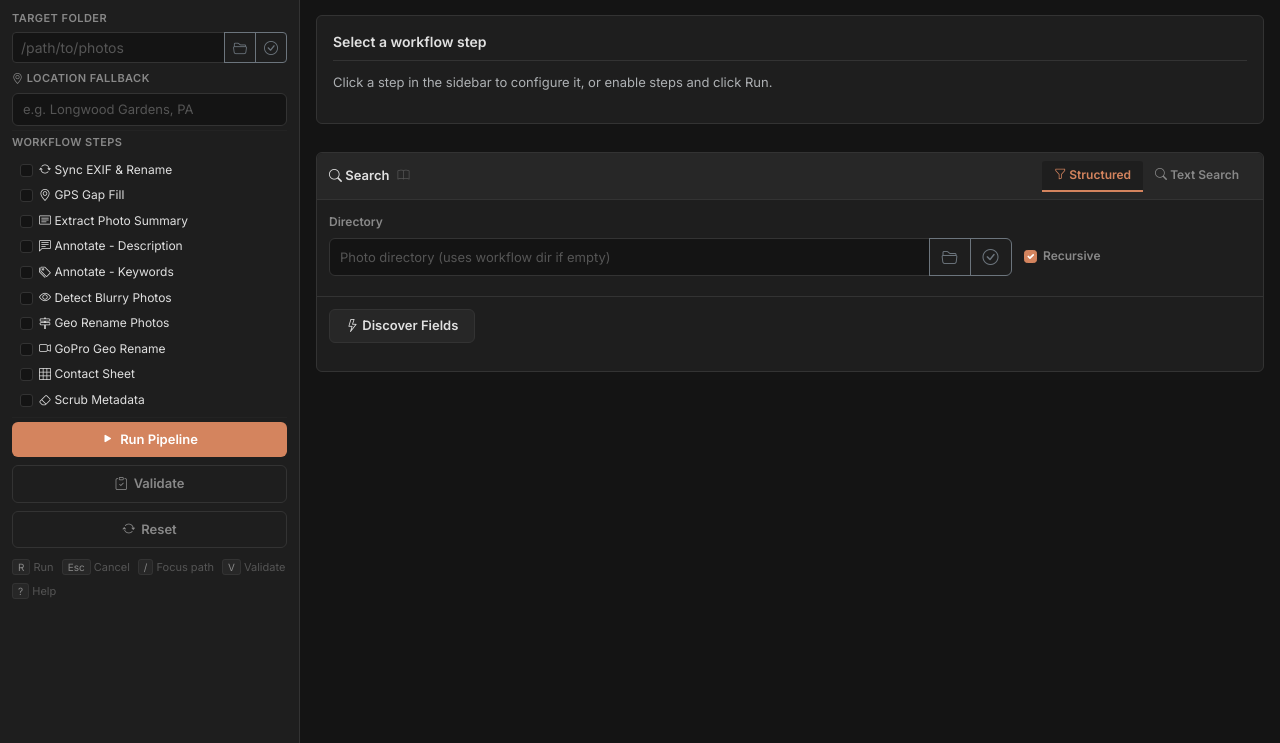
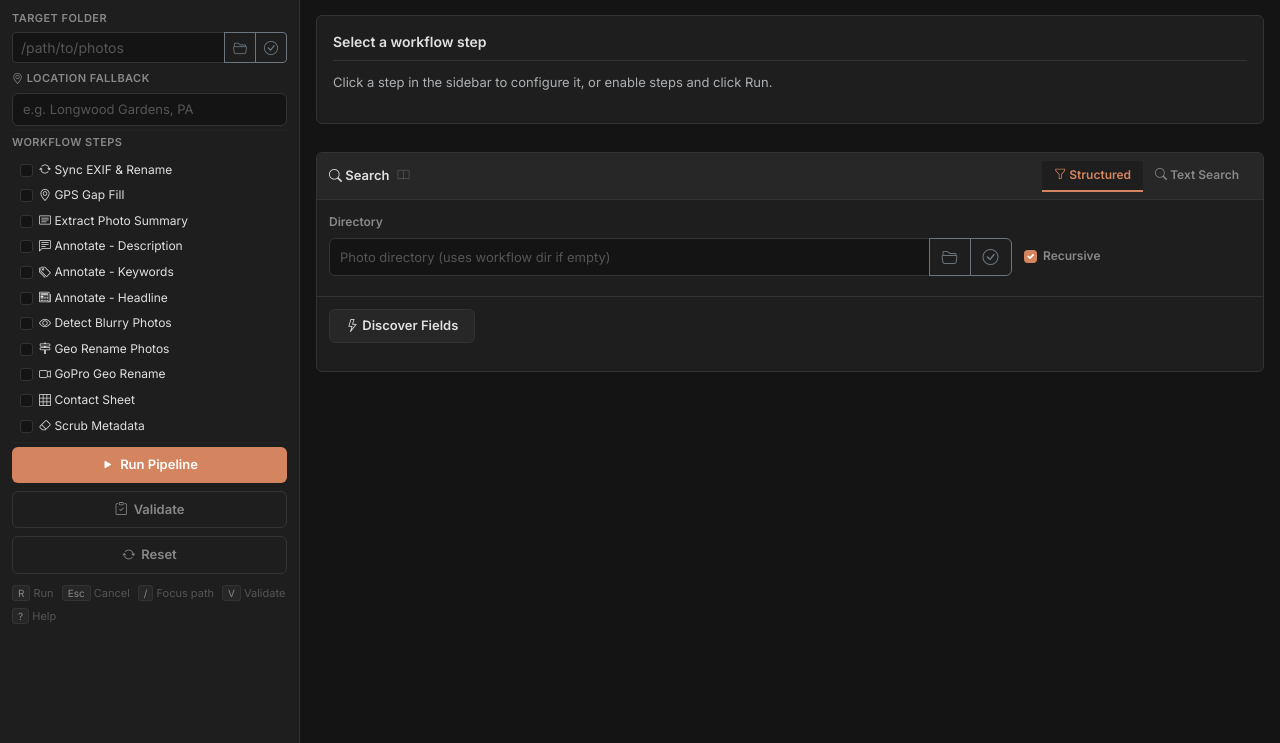
Before and after one commit to igoros777/photoshell, a Python web app: template ui/flask/templates/index.html in a window 1280 px wide. Shown: the part 57-800 px from the top of the page. Run offline with Jinja, Linux system fonts and the light colour scheme; the template is opened without the code that fills it, so the values that code supplies are empty; some libraries are stand-ins or nearby versions.

Commit message:
feat: add Annotate Headline workflow for IPTC Headline field
New --headline workflow in annotate_photos_with_ollama.sh generates
short, punchy headlines (8 words max) via Ollama and writes them to the
IPTC Headline metadata field. Skips files where the headline is already
populated, same pattern as the keywords workflow.

- New prompt file: annotate_photos_with_ollama.headline.prompts.txt
- New sidebar step "Annotate - Headline" with model/prompt/file config
- Step ordering: runs after Description (uses description context)
- Registered in constants.py (preflight, labels, tool deps, step order)
- Flask pipeline builder wires --headline flag with model/prompt options

Co-Authored-By: Claude Opus 4.6 (1M context) <noreply@anthropic.com>

```diff
--- /dev/null
+++ b/scripts/annotate_photos_with_ollama.headline.prompts.txt
@@ -0,0 +1,2 @@
+# Format: <integer>|<prompt text>
+1|Write a short, punchy headline (8 words max) for this photo. Capture the essence of the scene in the style of a newspaper photo caption. Location context: LOCATION. Return only the headline text — no quotes, no commentary.
--- a/ui/flask/functions/constants.py
+++ b/ui/flask/functions/constants.py
@@ -14,6 +14,7 @@ STEP_PREFLIGHT_LABELS = {
     "enable_extract_summary": "Extract Photo Summary",
     "enable_annotate_desc":   "Annotate (Description)",
     "enable_annotate_kw":     "Annotate (Keywords)",
+    "enable_annotate_hl":     "Annotate (Headline)",
     "enable_blur":            "Detect Blurry Photos",
     "enable_geo_rename":      "Geo Rename Photos",
     "enable_gopro":           "GoPro Geo Rename",
@@ -28,6 +29,7 @@ STEP_TOOL_DEPS = {
     "enable_extract_summary": ["exiftool", "curl", "jq"],
     "enable_annotate_desc":   ["exiftool", "ollama"],
     "enable_annotate_kw":     ["exiftool", "ollama"],
+    "enable_annotate_hl":     ["exiftool", "ollama"],
     "enable_blur":            ["exiftool", "imagemagick"],
     "enable_geo_rename":      ["exiftool", "curl", "jq"],
     "enable_gopro":           ["exiftool", "curl", "jq"],
@@ -47,7 +49,7 @@ TOOL_LABELS = {
 # Default step order (used when client doesn't send step_order).
 DEFAULT_STEP_ORDER = [
     "enable_sync_exif", "enable_gps_gap_fill", "enable_extract_summary",
-    "enable_annotate_desc", "enable_annotate_kw",
+    "enable_annotate_desc", "enable_annotate_kw", "enable_annotate_hl",
     "enable_geo_rename", "enable_gopro", "enable_blur",
     "enable_contact_sheet", "enable_scrub",
 ]
--- a/ui/flask/templates/index.html
+++ b/ui/flask/templates/index.html
@@ -142,6 +142,19 @@
                                data-bs-toggle="popover" data-bs-trigger="hover focus"
                                data-bs-content="Uses Ollama LLM to analyze each photo and generate relevant keywords/tags, which are written to IPTC keyword metadata fields for cataloging and search."></i>
                             <i class="bi bi-book step-docs-link" data-doc="annotate_kw" title="Full documentation"></i>
+                        </span>
+                    </div>
+
+                    <div class="sidebar-step" data-step="hl">
+                        <input class="form-check-input section-toggle" type="checkbox"
+                               id="chk-hl" name="enable_annotate_hl" data-section="sec-hl">
+                        <span class="sidebar-step-label"><i class="bi bi-newspaper"></i> Annotate - Headline</span>
+                        <span class="sidebar-step-badge step-badge" style="display:none" data-step-key="enable_annotate_hl">Step</span>
+                        <span class="sidebar-step-actions">
+                            <i class="bi bi-info-circle step-tooltip" tabindex="0"
+                               data-bs-toggle="popover" data-bs-trigger="hover focus"
+                               data-bs-content="Uses Ollama LLM to generate a short, punchy headline for each photo and writes it to the IPTC Headline metadata field."></i>
+                            <i class="bi bi-book step-docs-link" data-doc="annotate_hl" title="Full documentation"></i>
                         </span>
                     </div>
 
@@ -383,6 +396,56 @@
                 <div class="form-check mt-2">
                     <input class="form-check-input" type="checkbox" name="kw_recursive" id="kw-rec">
                     <label class="form-check-label" for="kw-rec">Include subfolders</label>
+                </div>
+            </div>
+
+            <!-- 5b. Annotate - Headline -->
+            <div class="step-config" id="config-hl" style="display:none">
+                <p class="section-desc">
+                    Generates a short headline via Ollama LLM and writes it to the IPTC Headline field.
+                    Skips files where the headline is already populated.
+                </p>
+                <div class="field-row">
+                    <div>
+                        <label class="form-label">Ollama Model</label>
+                        <select class="form-select ollama-model-select" name="hl_model" id="hl-model-select">
+                            <option value="gemma3:27b" selected>gemma3:27b</option>
+                        </select>
+                        <div class="field-help ollama-model-status" id="hl-model-status"></div>
+                    </div>
+                    <div>
+                        <label class="form-label">Prompt</label>
+                        <select class="form-select prompt-select" name="hl_prompt_id" id="hl-prompt-select"
+                                data-workflow="headline">
+                            <option value="1" selected>1 — (loading...)</option>
+                        </select>
+                    </div>
+                </div>
+                <div class="mt-2">
+                    <label class="form-label">Prompt Text</label>
+                    <textarea class="form-control prompt-text-area" id="hl-prompt-text" rows="3"
+                              style="font-size:12px;line-height:1.5" readonly></textarea>
+                    <div class="d-flex gap-2 mt-1 align-items-center">
+                        <button type="button" class="btn btn-sm btn-photoshell prompt-edit-btn"
+                                id="hl-prompt-edit" data-workflow="headline">
+                            <i class="bi bi-pencil"></i> Edit
+                        </button>
+                        <button type="button" class="btn btn-sm btn-photoshell prompt-save-btn"
+                                id="hl-prompt-save" data-workflow="headline" style="display:none">
+                            <i class="bi bi-save"></i> Save to file
+                        </button>
+                        <span class="prompt-save-status field-help" id="hl-prompt-status"></span>
+                    </div>
+                </div>
+                <div class="field-row mt-2">
+                    <div>
+                        <label class="form-label">Single file (optional)</label>
+                        <input type="text" class="form-control" name="hl_file" placeholder="Process all if empty">
+                    </div>
+                </div>
+                <div class="form-check mt-2">
+                    <input class="form-check-input" type="checkbox" name="hl_recursive" id="hl-rec">
+                    <label class="form-check-label" for="hl-rec">Include subfolders</label>
                 </div>
             </div>
 
```
Also changed, not shown: ui/flask/app.py (+14 -0 lines), ui/flask/static/js/app.js, 1 other file.
